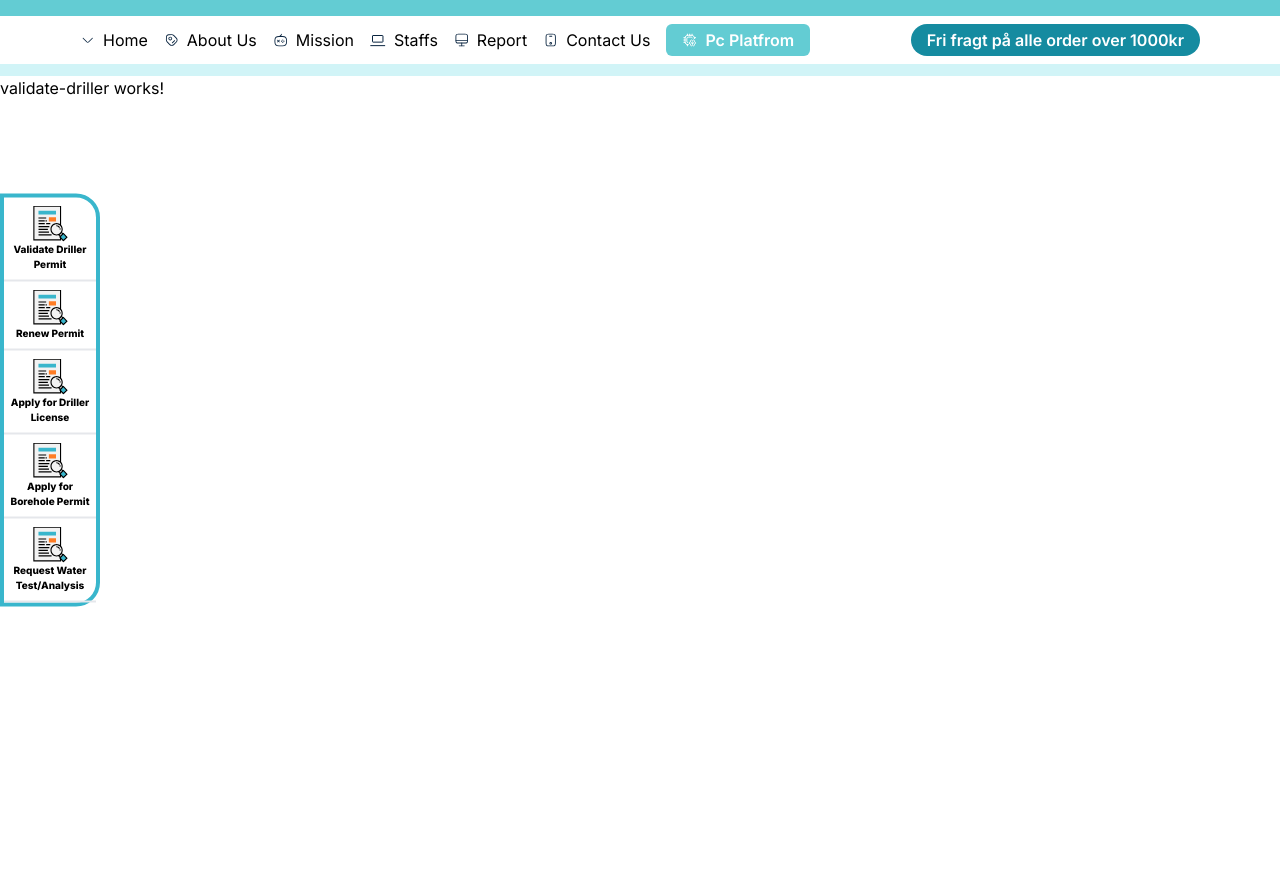
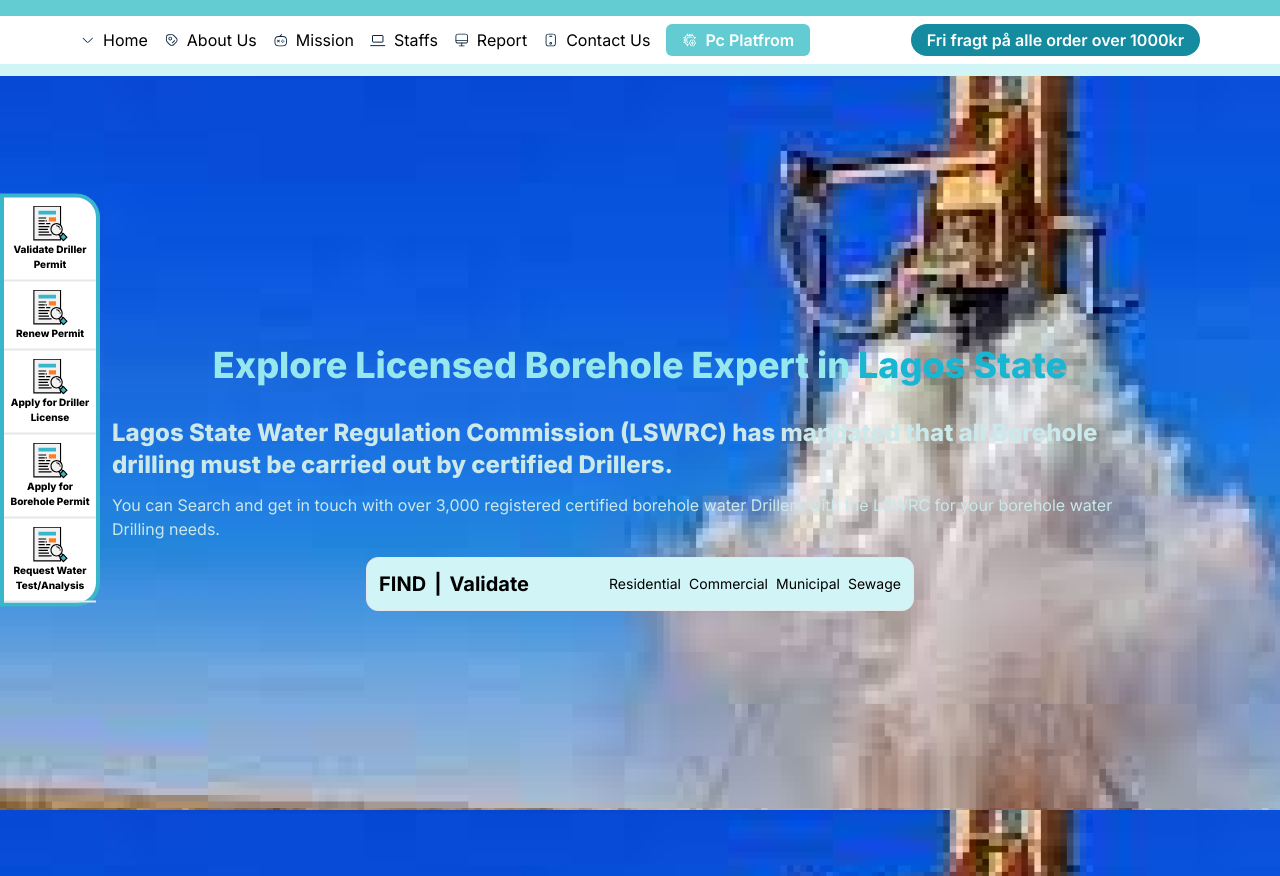
Before and after one commit to hatekisam/hydronet, an Angular app: page / in a window 1280 px wide. Before the commit the page ends 800 px from the top, so only its background shows below. Built offline with nearby package versions, Linux system fonts and the light colour scheme.

Commit message:
Made the validate driller page

```diff
--- a/src/app/components/home-sidebar/home-sidebar.component.ts
+++ b/src/app/components/home-sidebar/home-sidebar.component.ts
@@ -9,7 +9,7 @@ import { CommonModule } from '@angular/common';
   imports: [HomeSidebarLinkComponent, CommonModule],
   template: `
     <div class="absolute left-0 top-1/2 transform -translate-y-1/2">
-      <div class="border-4 border-[#39B6CC] rounded-r-3xl  w-[100px]">
+      <div class="border-4 border-[#39B6CC] rounded-r-3xl  w-[100px] bg-white">
         <app-home-sidebar-link *ngFor="let link of links" [link]="link" />
       </div>
     </div>
--- a/src/app/pages/home/home.component.ts
+++ b/src/app/pages/home/home.component.ts
@@ -7,7 +7,7 @@ import { HomeSidebarComponent } from '../../components/home-sidebar/home-sidebar
   standalone: true,
   imports: [RouterOutlet, HomeSidebarComponent],
   template: `
-    <div class="w-full h-full overflow-hidden">
+    <div class="w-screen h-screen overflow-hidden">
       <app-home-sidebar />
       <router-outlet></router-outlet>
     </div>
--- a/src/app/pages/validate-driller/validate-driller.component.ts
+++ b/src/app/pages/validate-driller/validate-driller.component.ts
@@ -5,12 +5,44 @@ import { Component } from '@angular/core';
   standalone: true,
   imports: [],
   template: `
-    <p>
-      validate-driller works!
-    </p>
+    <div
+      class=" bg-[url('/assets/homeImage.png')] h-screen w-screen flex items-center justify-center flex-col px-28"
+    >
+      <p class="my-5 text-[#96E8EE] text-4xl font-extrabold">
+        Explore Licensed Borehole Expert in
+        <span class="text-[#19B6D1]">Lagos State</span>
+      </p>
+      <p class="text-[#CBE8EA]  text-2xl font-extrabold my-3">
+        Lagos State Water Regulation Commission (LSWRC) has mandated that all
+        Borehole drilling must be carried out by certified Drillers.
+      </p>
+      <p class="text-[#CAE8EA]">
+        You can Search and get in touch with over 3,000 registered certified
+        borehole water Drillers with the LSWRC for your borehole water Drilling
+        needs.
+      </p>
+      <div class="p-3 rounded-xl bg-[#D1F4F7] border  my-4">
+        <div class="flex justify-between items-center gap-20">
+          <div class="flex items-center gap-2 font-bold text-xl">
+            <p>FIND</p>
+            <p>|</p>
+            <p>Validate</p>
+          </div>
+          <div class="flex items-center gap-2 text-sm">
+            <button>Residential</button>
+            <button>Commercial</button>
+            <button>Municipal</button>
+            <button>Sewage</button>
+          </div>
+        </div>
+        <div class="flex items-center">
+          <div class="flex items-center gap-2">
+
+          </div>
+        </div>
+      </div>
+    </div>
   `,
-  styleUrl: './validate-driller.component.css'
+  styleUrl: './validate-driller.component.css',
 })
-export class ValidateDrillerComponent {
-
-}
+export class ValidateDrillerComponent {}
```
Also changed, not shown: src/assets/homeImage.png (added), src/assets/locFil.svg (added), src/styles.css (line endings or trailing spaces).
